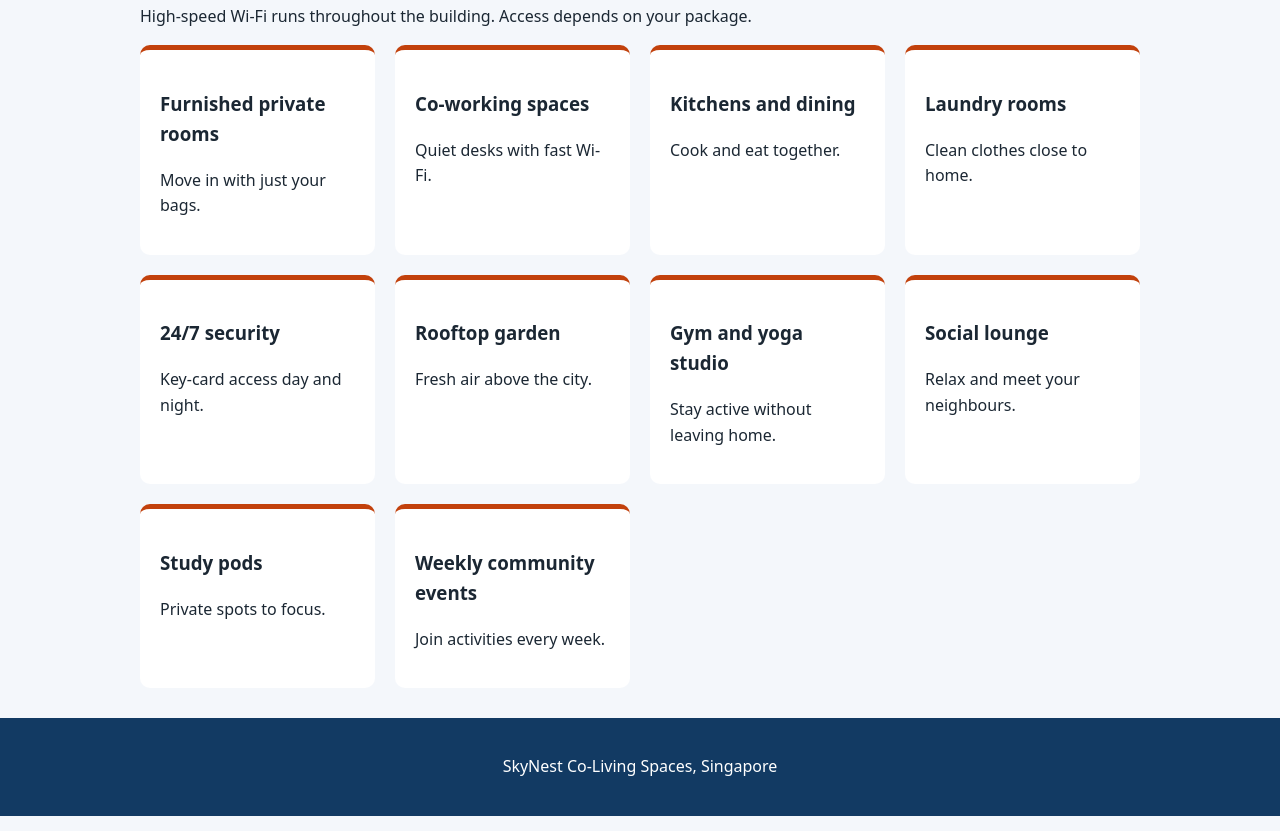
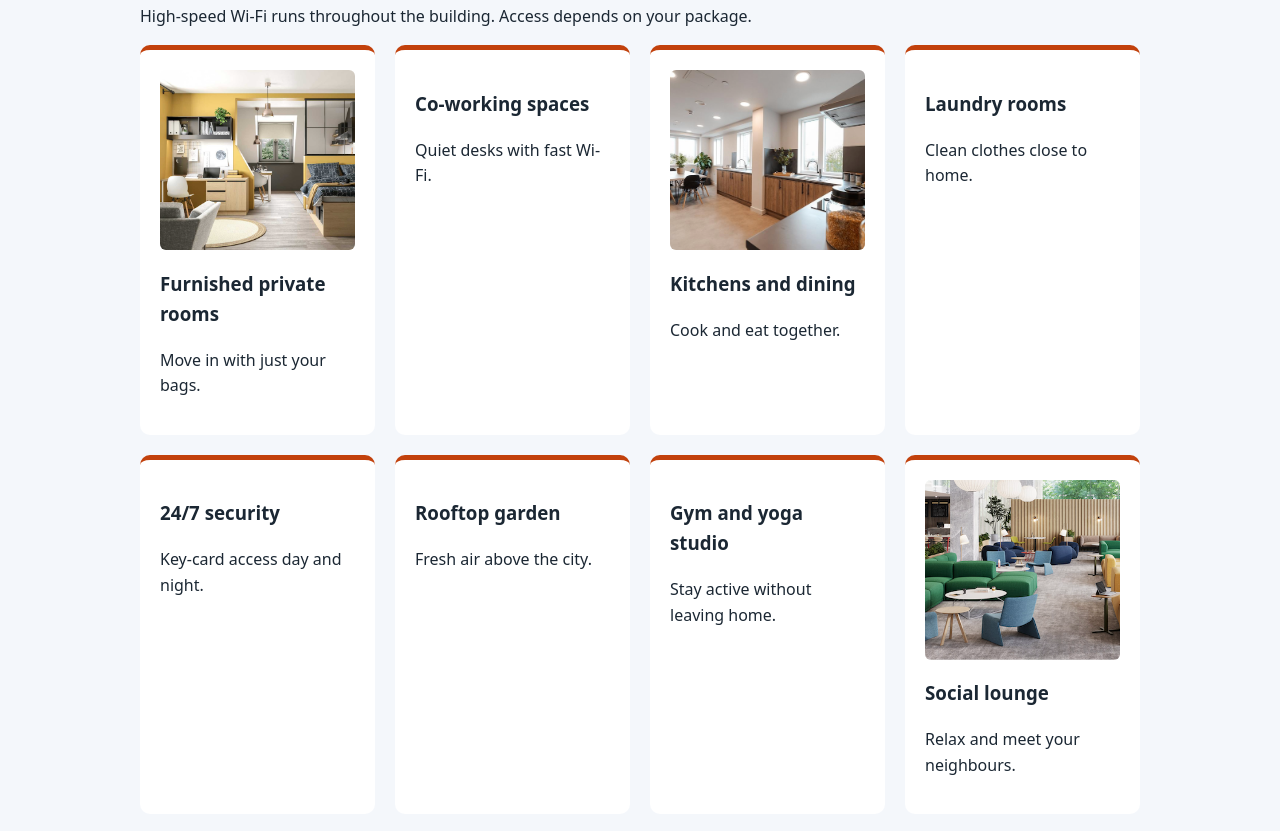
Before and after one commit to kesiaaju2710-svg/SkyNest, a plain HTML site: page facilities.html in a window 1280 px wide. Shown: the part 186-1017 px from the top of the page. Drawn offline with Linux system fonts and the light colour scheme.

Commit message:
Update facilities.html

```diff
--- a/facilities.html
+++ b/facilities.html
@@ -23,6 +23,7 @@
 <p>High-speed Wi-Fi runs throughout the building. Access depends on your package.</p>
 <section class="cards">
   <div class="card">
+    <img src="student-room.png" alt="Furnished bedroom for students">
     <h3>Furnished private rooms</h3>
     <p>Move in with just your bags.</p>
   </div>
@@ -31,6 +32,7 @@
     <p>Quiet desks with fast Wi-Fi.</p>
   </div>
   <div class="card">
+    <img src="kitchen.png" alt="Shared kitchen and dining area">
     <h3>Kitchens and dining</h3>
     <p>Cook and eat together.</p>
   </div>
@@ -51,6 +53,7 @@
     <p>Stay active without leaving home.</p>
   </div>
   <div class="card">
+    <img src="lounge.png" alt="Social lounge where residents relax">
     <h3>Social lounge</h3>
     <p>Relax and meet your neighbours.</p>
   </div>
```
